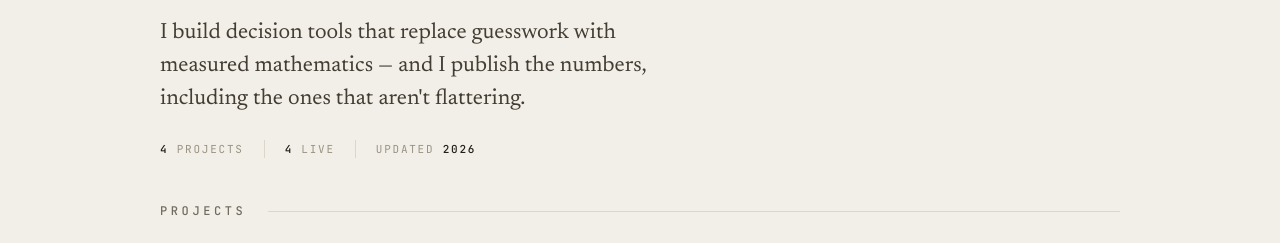
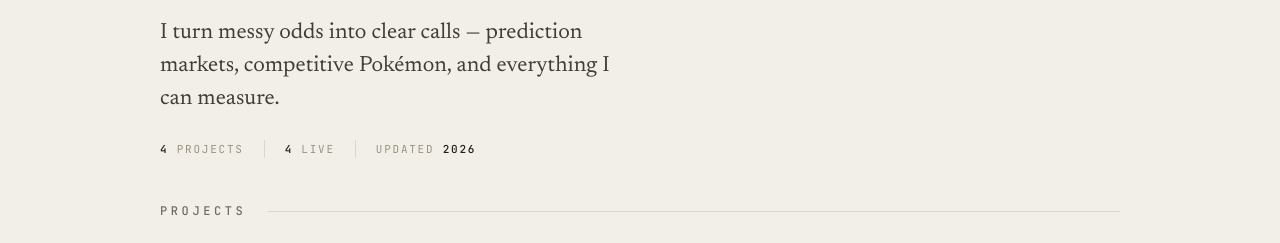
Before and after one commit to willhoop/willhoop.github.io, a plain HTML site: page index.html in a window 1280 px wide. Shown: the part 195-438 px from the top of the page. Drawn offline with Linux system fonts and the light colour scheme.

Commit message:
update Wed 07/22/2026 21:13:15.15

```diff
--- a/index.html
+++ b/index.html
@@ -117,7 +117,7 @@
   .std p{margin:0;font-size:13.5px;line-height:1.55;color:var(--mute);
          max-width:36ch;text-wrap:pretty}
 
-  footer{margin-top:14px;border-top:1px solid var(--rule);padding:34px 0 84px;
+  footer{margin-top:14px;border-top:1px solid var(--rule);padding:20px 0 24px;
          font-family:var(--mono);font-size:11px;letter-spacing:.12em;
          text-transform:uppercase;color:var(--faint)}
   footer a{color:var(--mute)}
@@ -149,8 +149,8 @@
   <div class="wrap">
     <div class="eyebrow">Applied modelling and tooling</div>
     <h1>Will Hooper</h1>
-    <p class="intro">I build decision tools that replace guesswork with measured mathematics — and I
-       publish the numbers, including the ones that aren't flattering.</p>
+    <p class="intro">I turn messy odds into clear calls — prediction markets, competitive Pokémon,
+       and everything I can measure.</p>
     <div class="meta" id="meta"></div>
   </div>
 </header>
```
